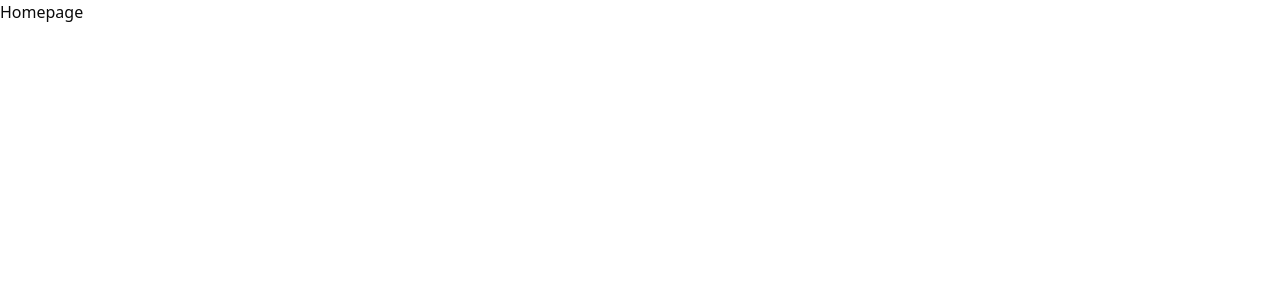
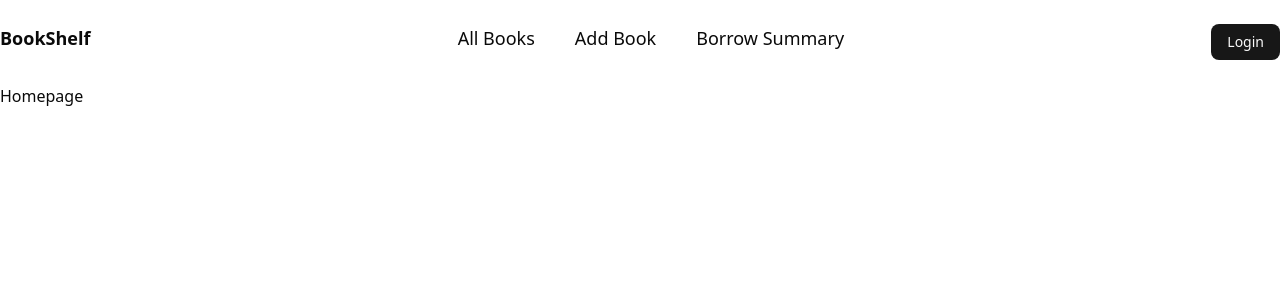
Before and after one commit to nahidraz23/book-shelf-client, a React (Vite) app: page / in a window 1280 px wide. Shown: the top 300 px of the page. Built offline with nearby package versions, Linux system fonts and the light colour scheme.

Commit message:
chore: navbar added

```diff
--- /dev/null
+++ b/src/components/layout/Navbar.tsx
@@ -0,0 +1,24 @@
+import { NavLink } from "react-router";
+import { Button } from "../ui/button";
+
+const Navbar = () => {
+    return (
+        <div className="flex justify-between py-6 text-lg">
+            <div className="font-bold">
+                BookShelf
+            </div>
+            <div className="flex gap-10">
+                <NavLink to={'/books'}>All Books</NavLink>
+                <NavLink to={'/create-books'}>Add Book</NavLink>
+                <NavLink to={'/borrow-summary'}>Borrow Summary</NavLink>
+            </div>
+            <div>
+                <Button>
+                    Login
+                </Button>
+            </div>
+        </div>
+    );
+};
+
+export default Navbar;
--- a/src/layouts/MainLayout.tsx
+++ b/src/layouts/MainLayout.tsx
@@ -1,10 +1,11 @@
+import Navbar from "@/components/layout/Navbar";
 import { Outlet } from "react-router";
 
 const MainLayout = () => {
     return (
         <div>
-            <div>
-
+            <div className="container mx-auto">
+                <Navbar/>
             </div>
             <Outlet/>
         </div>
```
